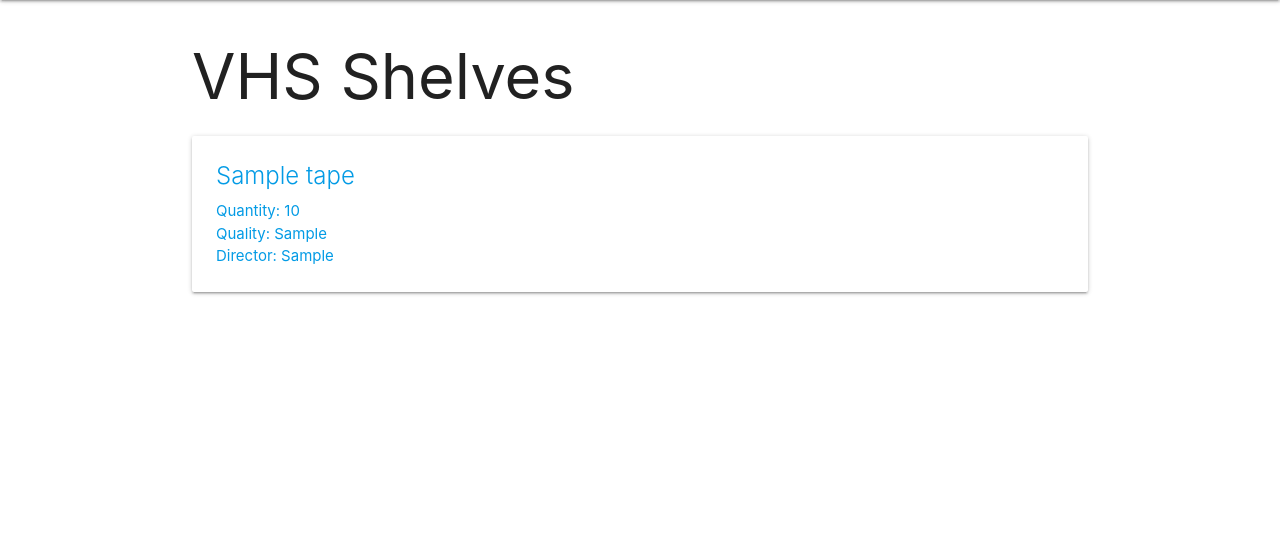
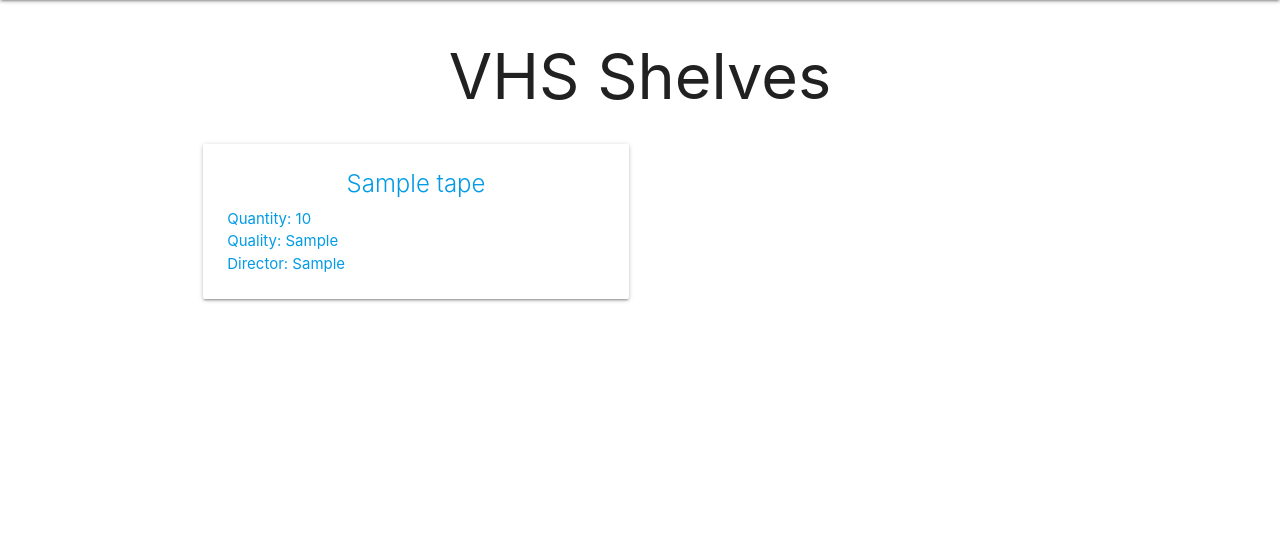
Before and after one commit to Sandyfromnyc/lets-get-physical-media, a Django app: page /tapes/ in a window 1280 px wide. Shown: the part 64-618 px from the top of the page. Run offline with Django 4.2, Linux system fonts and the light colour scheme; a user stored in the database is signed in; tables that the repository leaves empty hold one stand-in row (values such as "Sample post").

Commit message:
Just did a little formatting fun

```diff
--- a/main_app/templates/main_app/movie_form.html
+++ b/main_app/templates/main_app/movie_form.html
@@ -4,7 +4,7 @@
   {% if object %}
     <h1>Edit <span class="teal-text">{{object.name}}</span></h1>
   {% else %}
-    <h1>Add Movie</h1>
+    <h1>Add A Movie</h1>
   {% endif %}
   <!-- Leaving the action empty makes the form post to the same url used to display it -->
   <form action="" method="post">
--- a/main_app/templates/main_app/movie_list.html
+++ b/main_app/templates/main_app/movie_list.html
@@ -3,16 +3,20 @@
 
 <h1>Movie List</h1>
 
+<div class="row">
 {% for movie in movie_list %}
+  <div class="col s6">
     <a href="{% url 'movies_detail' movie.id %}">
       <div class="card">
         <div class="card-content">
-        <span class="card-title">{{movie.title}}</span>
+          <span class="card-title center">{{movie.title}}</span>
           <p>Directed By: {{ movie.director }}</p>
         </div>
       </div>
     </a>
+  </div>
   {% endfor %}
+</div>
 
 
 {% endblock %}
--- a/main_app/templates/tapes/detail.html
+++ b/main_app/templates/tapes/detail.html
@@ -1,7 +1,7 @@
 {% extends 'base.html' %}
 {% block content %}
 
-<h1>{{ tape.name }}'s Details</h1>
+<h1 class="center">{{ tape.name }}'s Details</h1>
 
 <div class="row">
   <div class="col s6">
--- a/main_app/templates/tapes/index.html
+++ b/main_app/templates/tapes/index.html
@@ -1,13 +1,15 @@
 {% extends 'base.html' %}
 {% block content %}
 
-<h1>VHS Shelves</h1>
+<h1 class="center">VHS Shelves</h1>
 
+<div class="row">
 {% for tape in tapes %}
+  <div class="col s6">
     <a href="{% url 'detail' tape.id %}">
       <div class="card">
         <div class="card-content">
-        <span class="card-title">{{ tape.name }}</span>
+          <span class="card-title center">{{ tape.name }}</span>
           <p>Quantity: {{ tape.quantity }}</p>
           <p>Quality: {{ tape.quality }}</p>
           {% for movie in tape.movies.all %}
@@ -16,5 +18,7 @@
         </div>
       </div>
     </a>
+  </div>
   {% endfor %}
+</div>
 {% endblock %}
```
Also changed, not shown: main_app/templates/main_app/movie_detail.html (+7 -5 lines). Lines whose indentation alone changed are shown as unchanged.
